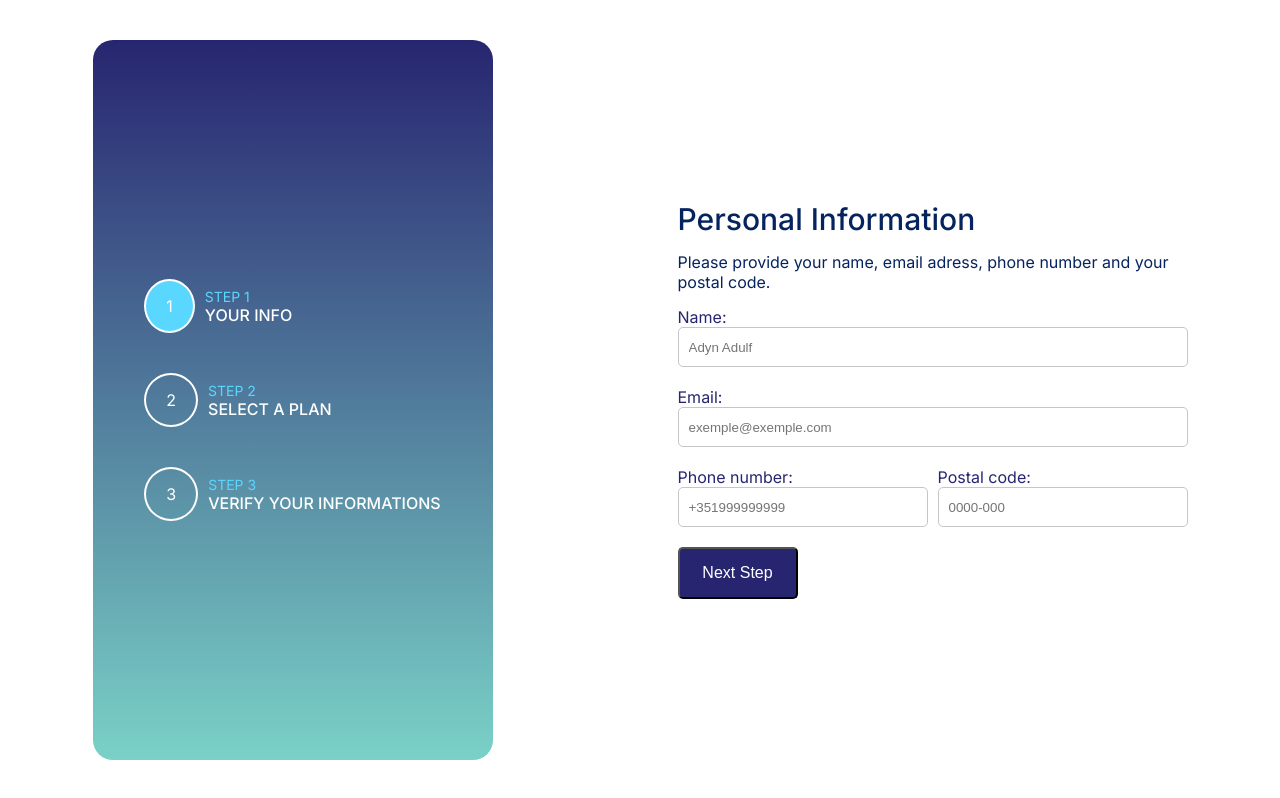
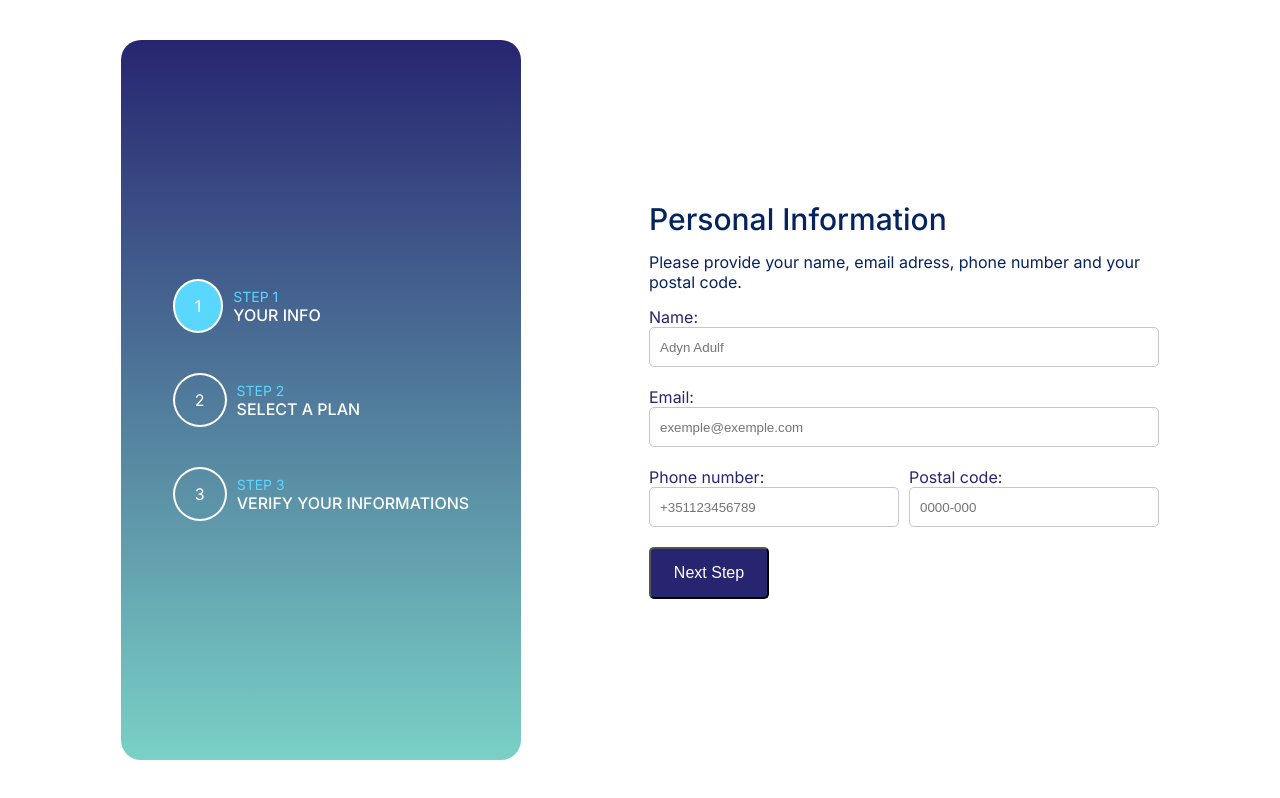
Before and after one commit to leokoby/step-form, a Next.js app: page / in a window 1280 px wide. Built offline with nearby package versions, Linux system fonts and the light colour scheme.

Commit message:
feature form--include mask on postalcode input

```diff
--- a/src/app/components/InfoForm/InfoForm.jsx
+++ b/src/app/components/InfoForm/InfoForm.jsx
@@ -16,6 +16,11 @@ export default function InfoForm({setSate}) {
     }
   }
 
+  const Mask = () => {
+    const postalGetByID = document.getElementById('postalCode')
+    if(postalGetByID.value.length == 4) postalGetByID.value += '-'
+  }
+
   return (
     <div className={styles.containerForm}>
         <h2 className={styles.titlePlans}>Personal Information</h2>
@@ -27,16 +32,16 @@ export default function InfoForm({setSate}) {
           </label>
           <label htmlFor="email">
             Email:
-            <input {...register("email",  {required: true})} placeholder='exemple@exemple.com'/>
+            <input type='email'{...register("email",  {required: true})} placeholder='exemple@exemple.com'/>
           </label>
           <div>
             <label htmlFor="phone">
               Phone number:
-              <input {...register("phonenumber",  {required: true})} placeholder='+351999999999'/>
+              <input {...register("phonenumber",  {required: true})} maxLength={14} placeholder='+351123456789' id='phonenumber'/>
             </label>
             <label htmlFor="postalcode">
               Postal code:
-              <input {...register("postalcode",  {required: true})} placeholder='0000-000'/>
+              <input {...register("postalcode",  {required: true})} placeholder='0000-000' id='postalCode'  maxLength={8} onKeyUp={Mask}/>
             </label>
           </div>
           <button type='submit'>Next Step</button>
--- a/src/app/page.module.css
+++ b/src/app/page.module.css
@@ -5,7 +5,8 @@
   height: 100vh;
   background-color: rgb(255, 255, 255);
   display: flex;
-  justify-content: space-around;
+  justify-content: center;
+  gap: 10%;
   align-items: center;
 }
 .main .containerAside {
--- a/src/app/page.module.scss
+++ b/src/app/page.module.scss
@@ -5,7 +5,8 @@
   height: 100vh;
   background-color: rgb(255, 255, 255);
   display: flex;
-  justify-content: space-around;
+  justify-content: center;
+  gap: 10%;
   align-items: center;
   .containerAside{
     width: 400px;
```
Also changed, not shown: 1 other file (tests, documents, lock files or other folders).
